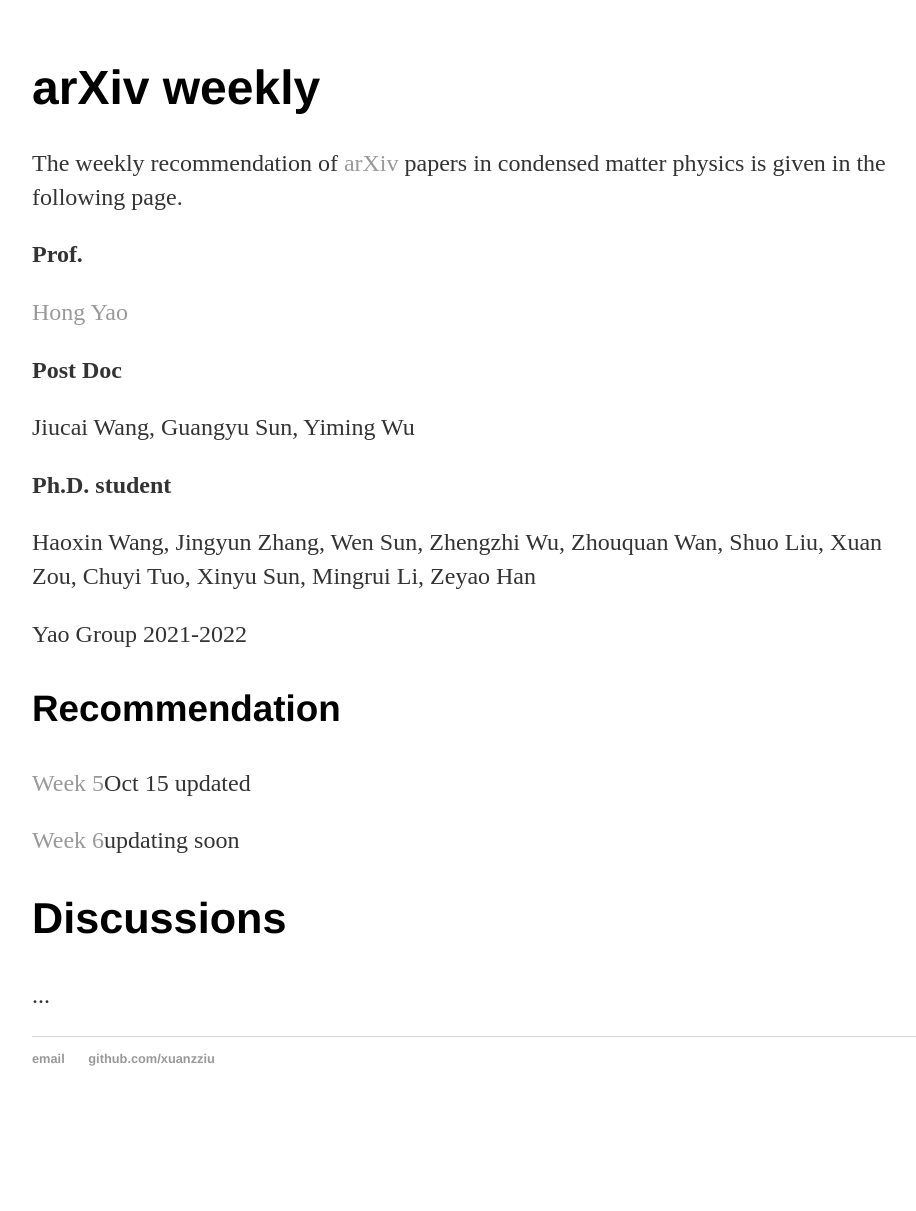
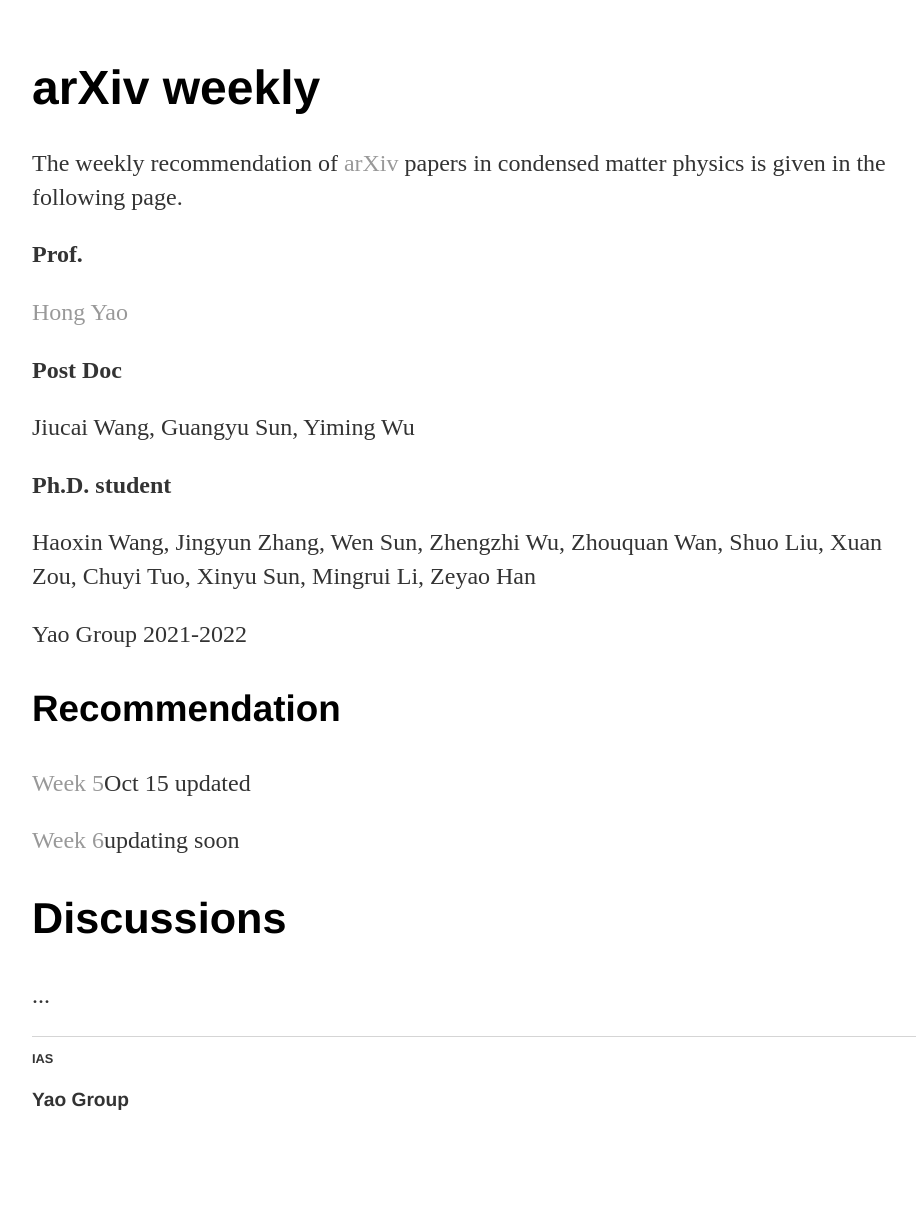
Before and after one commit to xuanzziu/xuanzziu.github.io, a Jekyll site: the page built from arXiv/index.html, in a window 1280 px wide. Shown: the whole page, without its empty margins (160-1076 px from the left). Built offline with Jekyll 4.4.1, drawn with Linux system fonts in a browser that asks for light colours; before the commit the page ends 1128 px from its top, so only the background shows below that.

Commit message:
Update default.html

```diff
--- a/arXiv/_layouts/default.html
+++ b/arXiv/_layouts/default.html
@@ -18,8 +18,8 @@
 
   <footer>
    <ul>
-   <li><a href="mailto:zoux20@mails.tsinghua.edu.cn">email</a></li>
-   <li><a href="https://github.com/xuanzziu">github.com/xuanzziu</a></li>
+   <li>IAS</li>
+   <li><p>Yao Group</p></li>
    </ul>
   </footer>
   </body>
```
